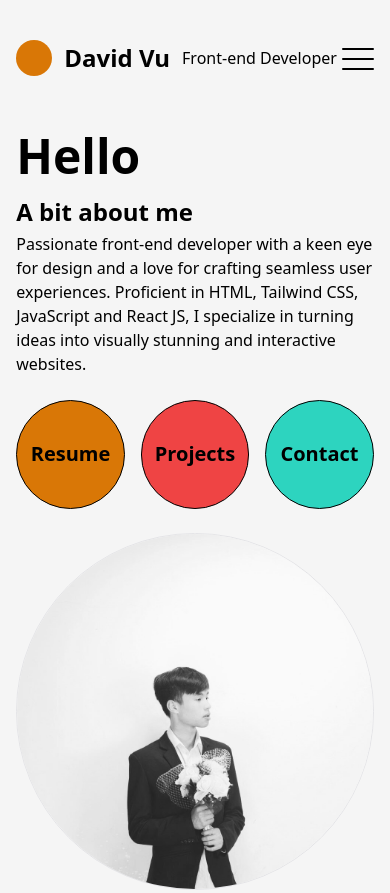
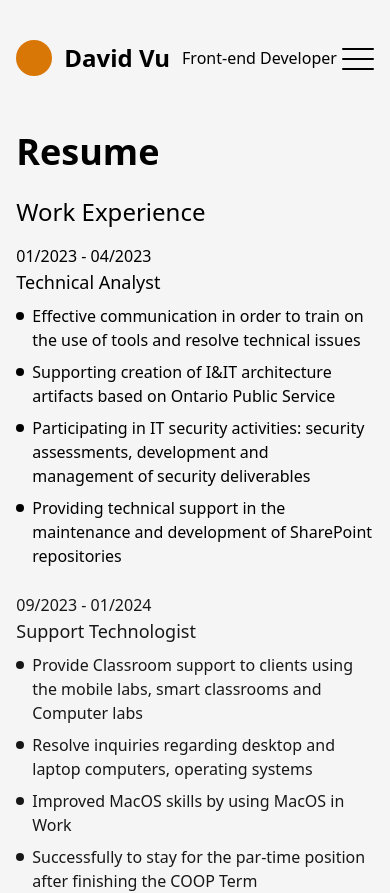
Before and after one commit to fcbvttn123/personal-website-v2, a React (Vite) app: page / in a window 390 px wide. Shown: the top 893 px of the page. Built offline with nearby package versions, Linux system fonts and the light colour scheme.

Commit message:
Mobile - Resume Section is Done

```diff
--- a/src/App.css
+++ b/src/App.css
@@ -24,6 +24,12 @@
     animation: move-up-animation .8s linear forwards;
 }
 
+.move-up-animation-view {
+    animation: move-up-animation linear forwards;
+    animation-timeline: view(block);
+    animation-range: cover 0% cover 25%;
+}
+
 .move-up-animation-delay-80 {
     animation: move-up-animation .8s linear forwards;
     animation-delay: 800ms;
--- a/src/App.jsx
+++ b/src/App.jsx
@@ -14,12 +14,12 @@ function App() {
 
   // Handle sections displayed Main Section
 
-  let mainSection
-  if(currentMainSection == "mainSection") {
-    mainSection = <MainSection moveToResumeSection={moveToResumeSection}/>
-  } else if(currentMainSection == "resume") {
-    mainSection = <Resume />
-  }
+  let mainSection = <Resume />
+  // if(currentMainSection == "mainSection") {
+  //   mainSection = <MainSection moveToResumeSection={moveToResumeSection}/>
+  // } else if(currentMainSection == "resume") {
+  //   mainSection = <Resume />
+  // }
 
   function moveToResumeSection() {
     setCurrentMainSection("resume")
--- a/src/components/resume/Resume.jsx
+++ b/src/components/resume/Resume.jsx
@@ -2,7 +2,54 @@ export function Resume() {
     return (
         <main className="mt-4">
             <div className="w-11/12 mx-auto max-w-screen-2xl">
-                <h1>Resume</h1>
+                <h1 className="text-4xl font-extrabold mb-6">Resume</h1>
+                <div>
+                    <h3 className="text-2xl font-medium move-up-animation">Work Experience</h3>
+                    <div className="mt-4 opacity-0 move-up-animation-delay-80">
+                        <p className="font-thin">01/2023 - 04/2023</p>
+                        <p className="text-lg font-medium">Technical Analyst</p>
+                        <div>
+                            <div className="flex items-start gap-x-2 mt-2">
+                                <div className="w-2 h-2 rounded-full bg-black shrink-0 relative top-2"></div>
+                                <p>Effective communication in order to train on the use of tools and resolve technical issues</p>
+                            </div>
+                            <div className="flex items-start gap-x-2 mt-2">
+                                <div className="w-2 h-2 rounded-full bg-black shrink-0 relative top-2"></div>
+                                <p>Supporting creation of I&IT architecture artifacts based on Ontario Public Service</p>
+                            </div>
+                            <div className="flex items-start gap-x-2 mt-2">
+                                <div className="w-2 h-2 rounded-full bg-black shrink-0 relative top-2"></div>
+                                <p>Participating in IT security activities: security assessments, development and management of security deliverables</p>
+                            </div>
+                            <div className="flex items-start gap-x-2 mt-2">
+                                <div className="w-2 h-2 rounded-full bg-black shrink-0 relative top-2"></div>
+                                <p>Providing technical support in the maintenance and development of SharePoint repositories</p>
+                            </div>
+                        </div>
+                    </div>
+                    <div className="mt-4 move-up-animation-view">
+                        <p className="font-thin">09/2023 - 01/2024</p>
+                        <p className="text-lg font-medium">Support Technologist</p>
+                        <div>
+                            <div className="flex items-start gap-x-2 mt-2">
+                                <div className="w-2 h-2 rounded-full bg-black shrink-0 relative top-2"></div>
+                                <p>Provide Classroom support to clients using the mobile labs, smart classrooms and Computer labs</p>
+                            </div>
+                            <div className="flex items-start gap-x-2 mt-2">
+                                <div className="w-2 h-2 rounded-full bg-black shrink-0 relative top-2"></div>
+                                <p>Resolve inquiries regarding desktop and laptop computers, operating systems</p>
+                            </div>
+                            <div className="flex items-start gap-x-2 mt-2">
+                                <div className="w-2 h-2 rounded-full bg-black shrink-0 relative top-2"></div>
+                                <p>Improved MacOS skills by using MacOS in Work</p>
+                            </div>
+                            <div className="flex items-start gap-x-2 mt-2">
+                                <div className="w-2 h-2 rounded-full bg-black shrink-0 relative top-2"></div>
+                                <p>Successfully to stay for the par-time position after finishing the COOP Term</p>
+                            </div>
+                        </div>
+                    </div>
+                </div>
             </div>
         </main>
     )
```
